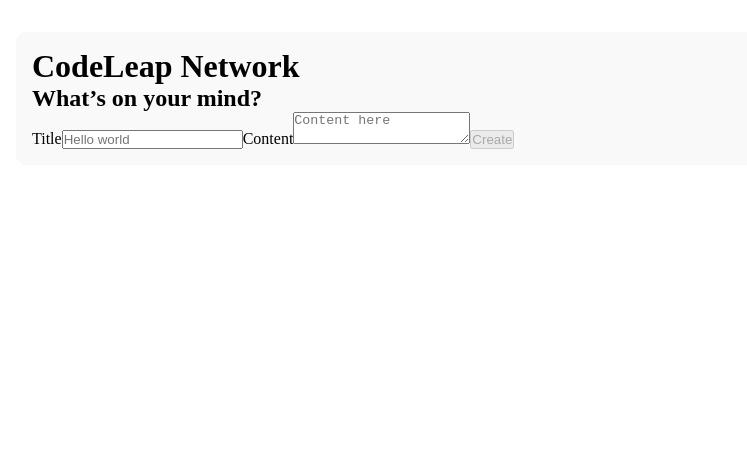
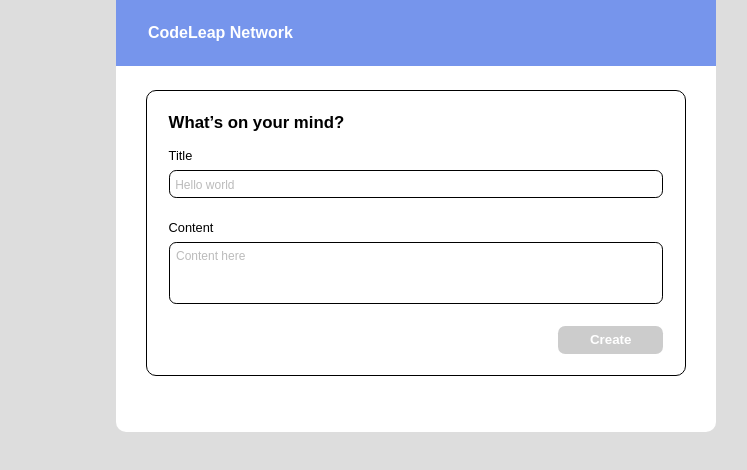
Before and after one commit to andre-almeida-2121/code-test, a React (Vite) app: page /home in a window 1280 px wide. Shown: the top 470 px of the page, without its empty margins (224-971 px from the left). Built offline with nearby package versions, Linux system fonts and the light colour scheme.

Commit message:
CSS-improvement-1

```diff
--- a/db.json
+++ b/db.json
@@ -13,6 +13,20 @@
       "content": "This is the content of the second post.",
       "author": "Jane Smith",
       "date": "2023-10-02"
+    },
+    {
+      "id": "c5a0",
+      "username": "andre",
+      "title": "Content here",
+      "content": "Title",
+      "created_datetime": "2025-08-06T03:32:11.263Z"
+    },
+    {
+      "id": "921b",
+      "username": "andre",
+      "title": "asddsadsa",
+      "content": "asdasdsad",
+      "created_datetime": "2025-08-06T03:32:23.918Z"
     }
   ]
 }
--- a/src/components/PostCard.jsx
+++ b/src/components/PostCard.jsx
@@ -10,20 +10,22 @@
         <strong>{post.title}</strong>
         {isOwner && (
           <div className="post-actions">
+            <button onClick={() => onDelete(post)} className="delete-btn">
+              🗑
+            </button>
             <button onClick={() => onEdit(post)} className="edit-btn">
-              Edit
-            </button>
-            <button onClick={() => onDelete(post)} className="delete-btn">
-              Delete
+              ✎
             </button>
           </div>
         )}
       </div>
-      <div className="post-meta">
-        <span className="username">@{post.username}</span>
-        <span className="timestamp">{post.created_datetime}</span>
+      <div className="post-body">
+        <div className="post-meta">
+          <span className="username">@{post.username}</span>
+          <span className="timestamp">{post.created_datetime}</span>
+        </div>
+        <p className="post-content">{post.content}</p>
       </div>
-      <p className="post-content">{post.content}</p>
     </div>
   );
 };
--- a/src/components/SignUp.jsx
+++ b/src/components/SignUp.jsx
@@ -24,10 +24,10 @@
           id="username"
           value={inputValue}
           onChange={(e) => setInputValue(e.target.value)}
-          placeholder="Your username"
+          placeholder="John Doe"
         />
         <button type="submit" disabled={!inputValue.trim()}>
-          Enter
+          ENTER
         </button>
       </form>
     </main>
--- a/src/pages/Home.jsx
+++ b/src/pages/Home.jsx
@@ -174,7 +174,7 @@
       <header className="header">
         <h1>CodeLeap Network</h1>
       </header>
-
+      <div className="home-body">
         <section className="create-post">
           <h2>What’s on your mind?</h2>
           <label>Title</label>
@@ -226,6 +226,7 @@
           ))}
         </section>
       </div>
+    </div>
   );
 };
 
--- a/src/style.css
+++ b/src/style.css
@@ -1,9 +1,17 @@
 /* Variables */
 :root {
   --white: #ffffff;
-  --background: #dddddd;
-  --black-text: #000000;
-  --primary: #4766ff;
+  --background-color: #dddddd;
+  --disabled-color: #cccccc;
+  --black: #000000;
+  --primary-color: #7695ec;
+  --text-light: #bbb;
+  --border-color: #fff;
+
+  --font-family: "Arial", sans-serif;
+  --font-size-base: 1rem;
+  --font-size-small: 0.875rem;
+  --border-radius: 10px;
 }
 
 /* Reset */
@@ -18,84 +26,179 @@
 /** Sign Up **/
 
 .signup-container {
+  font-family: var(--font-family);
   display: flex;
   justify-content: center;
   align-items: center;
   height: 100vh;
-  background-color: #f3f3f3;
-  padding: 1rem;
+  background-color: var(--background-color);
 }
 
 .signup-card {
-  background-color: white;
+  background-color: var(--white);
   border: 1px solid #ccc;
   border-radius: 0.75rem;
-  padding: 2rem;
-  max-width: 400px;
+  padding: 1rem;
+  max-width: 25rem;
   width: 100%;
   display: flex;
   flex-direction: column;
-  gap: 1rem;
-  box-shadow: 0 4px 16px rgba(0, 0, 0, 0.08);
+  box-shadow: 0 4px 8px rgba(0, 0, 0, 0.1);
 }
 
 .signup-card h1 {
-  font-size: 1.5rem;
+  font-size: 1.25rem;
   font-weight: 700;
-  margin-bottom: 0.5rem;
 }
 
 .signup-card label {
   font-size: 0.9rem;
+  color: #333;
+  margin: 1rem 0 0.5rem;
 }
 
 .signup-card input {
-  padding: 0.6rem;
-  font-size: 1rem;
-  border: 1px solid #ccc;
-  border-radius: 0.5rem;
+  padding: 0.35rem;
+  font-size: 0.75rem;
+  border: 1px solid var(--black);
+  border-radius: 0.45rem;
+  outline: none;
+}
+
+.signup-card input::placeholder {
+  color: #bbb;
+  padding: 0.25rem;
+  font-size: 0.75rem;
 }
 
 .signup-card button {
-  background-color: #4b4b4b;
-  color: white;
-  font-weight: 600;
-  padding: 0.75rem;
+  background-color: var(--primary-color);
+  color: var(--white);
+  font-weight: 700;
+  padding: 0.4rem;
+  margin: 1rem 0 0.5rem;
+  max-width: 110px;
+  width: 100%;
+  align-self: flex-end;
   border: none;
-  border-radius: 0.5rem;
+  border-radius: 0.45rem;
   cursor: pointer;
-  transition: opacity 0.2s ease;
+  transition: background-color 0.2s ease;
 }
 
 .signup-card button:disabled {
-  opacity: 0.5;
-  cursor: not-allowed;
+  background-color: #cccccc;
+  cursor: default;
 }
 
 /** Home **/
 
 .home-container {
+  font-family: var(--font-family);
+  background-color: var(--background-color);
+  min-height: 100vh;
   display: flex;
   flex-direction: column;
-  max-width: 800px;
-  margin: 2rem auto;
-  padding: 1rem;
-  background-color: #f9f9f9;
-  border-radius: 10px;
+  justify-content: start;
+  align-items: center;
 }
 
-.post-form {
-  background: var(--white);
-  border: 1px solid #ccc;
-  padding: 1rem;
-  margin-bottom: 2rem;
-  border-radius: 8px;
+.header {
+  background-color: var(--primary-color);
+  padding: 1.5rem 2rem;
+  color: var(--white);
+  font-size: 0.5rem;
+  font-weight: 700;
+  max-width: 600px;
+  width: 100%;
+}
+
+.home-body {
+  background-color: var(--white);
+  max-width: 600px;
+  width: 100%;
+  padding-block-end: 1.5rem;
+  border-bottom-left-radius: var(--border-radius);
+  border-bottom-right-radius: var(--border-radius);
+}
+
+.create-post {
+  background-color: var(--white);
+  margin: 1.5rem auto;
+  padding: 1.35rem;
+  border: 1px solid var(--black);
+  border-radius: var(--border-radius);
+  width: 90%;
+  max-width: 545px;
+  display: flex;
+  flex-direction: column;
+}
+
+.create-post h2 {
+  font-size: 1.05rem;
+  font-weight: 700;
+  margin-block-end: 0.95rem;
+}
+
+.create-post label {
+  font-size: 0.8rem;
+  font-weight: 500;
+  color: var(--black);
+  margin-block-end: 0.45rem;
+}
+
+.create-post input,
+.create-post textarea {
+  padding: 0.4rem;
+  font-size: 0.8rem;
+  border-radius: 0.45rem;
+  border: 1px solid var(--black);
+  resize: none;
+}
+.create-post input {
+  padding: 0.35rem;
+  margin-block-end: 1.35rem;
+}
+
+.create-post textarea {
+  font-family: var(--font-family);
+  padding-block-end: 1.5rem;
+  margin-block-end: 1.35rem;
+}
+
+.create-post input::placeholder,
+.create-post textarea::placeholder {
+  color: var(--text-light);
+  font-size: 0.75rem;
+}
+
+.create-post button {
+  align-self: flex-end;
+  padding: 0.4rem 2rem;
+  background-color: var(--primary-color);
+  color: var(--white);
+  font-weight: 700;
+  border: none;
+  border-radius: 0.45rem;
+  cursor: pointer;
+  transition: 0.2s ease;
+}
+
+.create-post button.disabled {
+  background-color: var(--disabled-color);
+  cursor: default;
 }
 
 .post-list {
   display: flex;
   flex-direction: column;
+  justify-content: start;
+  align-items: center;
   gap: 1rem;
+  padding: 0.25rem 0;
+  width: 90%;
+  max-width: 600px;
+  margin: 0 auto;
 }
 
 /** Post Card **/
@@ -103,43 +206,68 @@
 .post-card {
   background-color: var(--white);
   border: 1px solid #ccc;
-  border-radius: 8px;
-  padding: 1rem;
-  box-shadow: 0 2px 4px rgba(0, 0, 0, 0.05);
+  border-radius: var(--border-radius);
+  display: flex;
+  flex-direction: column;
+  max-width: 545px;
+  width: 100%;
 }
 
 .post-header {
-  background-color: #7695ec;
+  background-color: var(--primary-color);
   color: var(--white);
   padding: 0.75rem 1rem;
-  border-radius: 6px 6px 0 0;
-  font-weight: bold;
+  border-top-left-radius: var(--border-radius);
+  border-top-right-radius: var(--border-radius);
+  font-weight: 700;
+  font-size: 0.9rem;
   display: flex;
   justify-content: space-between;
   align-items: center;
 }
 
-.post-controls {
+.post-actions {
   display: flex;
-  gap: 0.5rem;
+  gap: 0.7rem;
+}
+
+.post-actions button {
+  background: transparent;
+  font-size: 0.8rem;
+  border: none;
+  color: var(--white);
+  font-weight: 700;
+  cursor: pointer;
+}
+
+.post-actions button:last-child {
+  margin-inline-end: 0.5rem;
 }
 
 .post-body {
-  padding: 1rem;
-  font-size: 14px;
-  color: #333;
+  border: 1px solid var(--text-light);
+  border-top: none;
+  border-bottom-left-radius: var(--border-radius);
+  border-bottom-right-radius: var(--border-radius);
 }
 
 .post-meta {
   display: flex;
   justify-content: space-between;
-  font-size: 12px;
+  padding: 0.75rem 1rem 0 1rem;
+  font-size: 0.875rem;
+  margin-block-end: 0.5rem;
   color: #777;
-  margin-bottom: 0.5rem;
+}
+
+.post-meta .username {
+  font-weight: 700;
 }
 
 .post-content {
-  white-space: pre-line;
+  padding: 0.5rem 1rem 1rem 1rem;
+  font-size: 0.95rem;
+  color: var(--black);
 }
 
 /** Delete Alert **/
```
Lines whose indentation alone changed are shown as unchanged.
